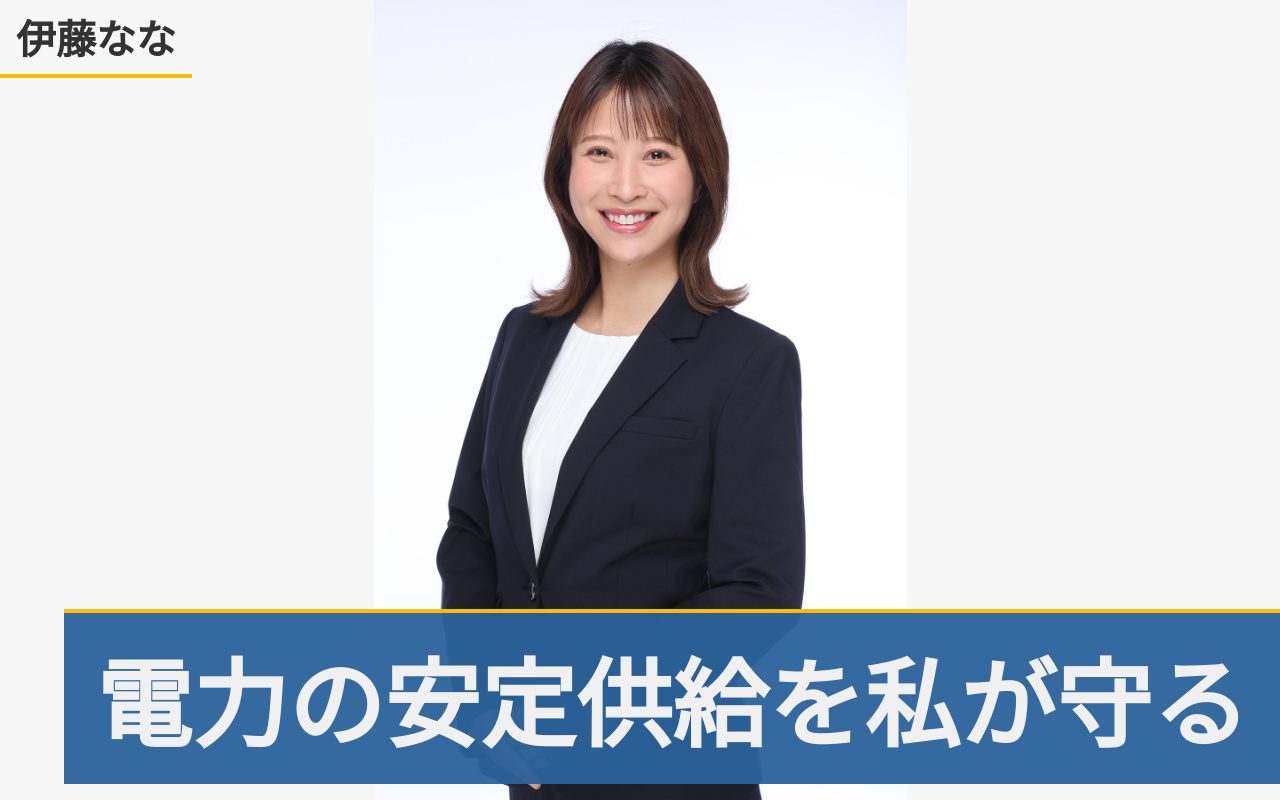
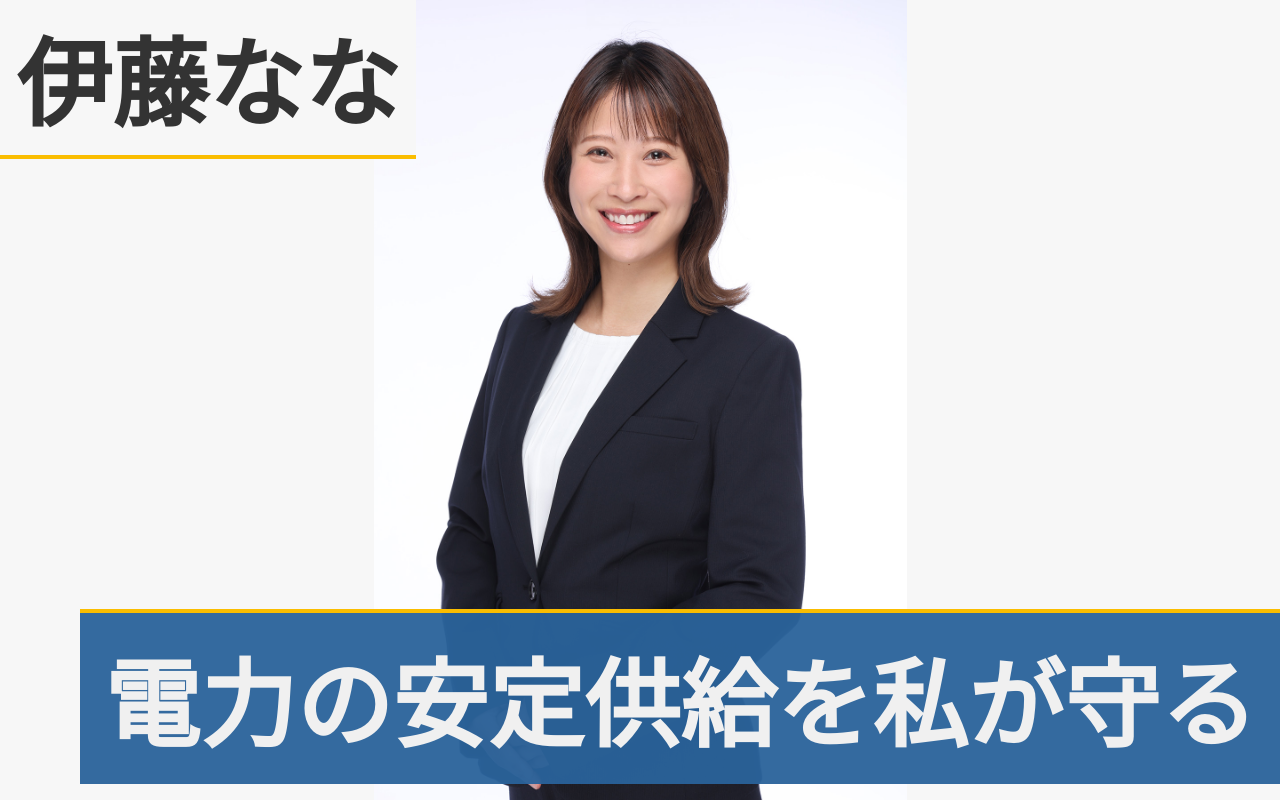
Before and after one commit to nanaito/itonana.com, a Next.js app: page / in a window 1280 px wide. Built offline with nearby package versions, Linux system fonts and the light colour scheme; a web font is replaced by a local one.

Commit message:
Change font size

```diff
--- a/app/page.tsx
+++ b/app/page.tsx
@@ -23,7 +23,7 @@ const RootPage: NextPage = () => {
         <div
           style={{
             borderBottom: "solid .25rem rgb(250, 189, 0)",
-            fontSize: "2.5rem",
+            fontSize: "min(12dvw, 6rem)",
             fontWeight: "bold",
             left: 0,
             padding: ".5rem 1rem",
@@ -38,7 +38,7 @@ const RootPage: NextPage = () => {
             background: "rgba(42, 98, 154, 0.95)",
             borderTop: "solid .25rem rgb(250, 189, 0)",
             bottom: "1rem",
-            padding: "1rem 2rem",
+            padding: "1rem 1.5rem",
             position: "absolute",
             right: 0,
           }}
```
